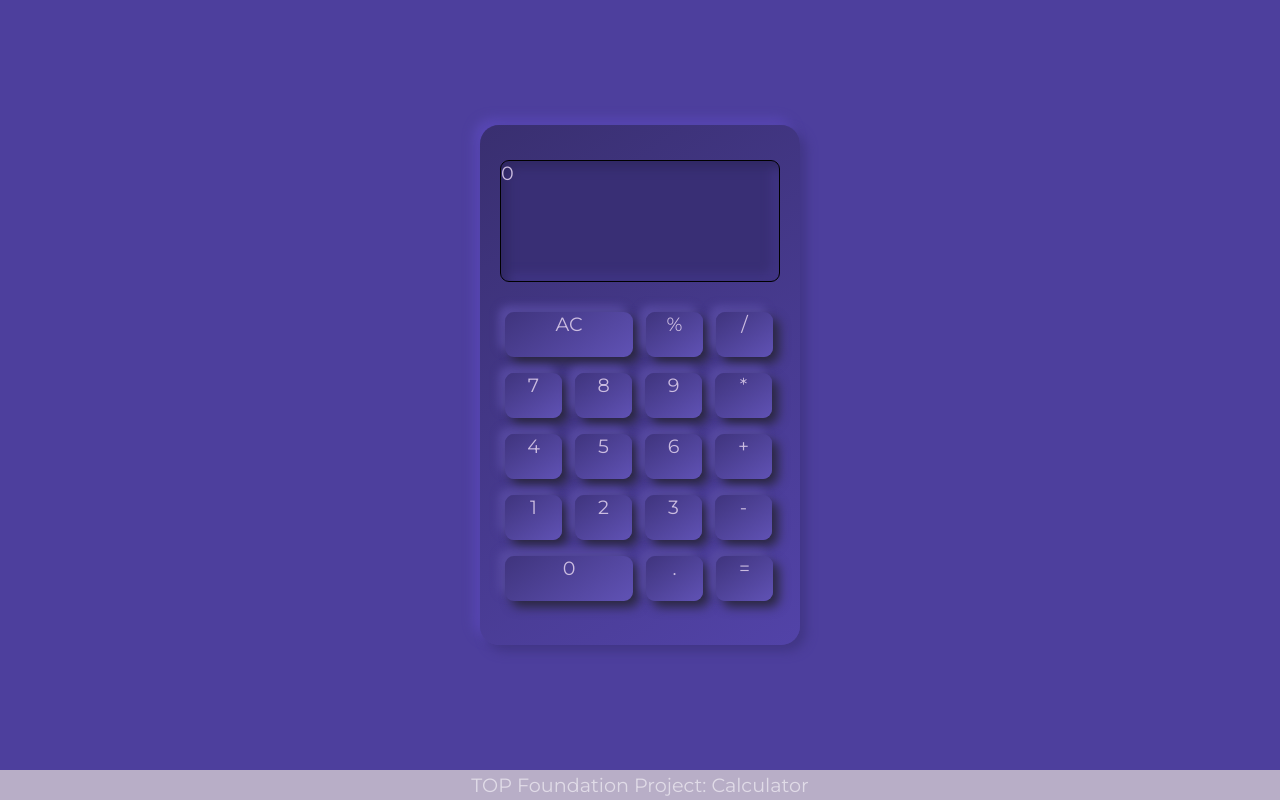
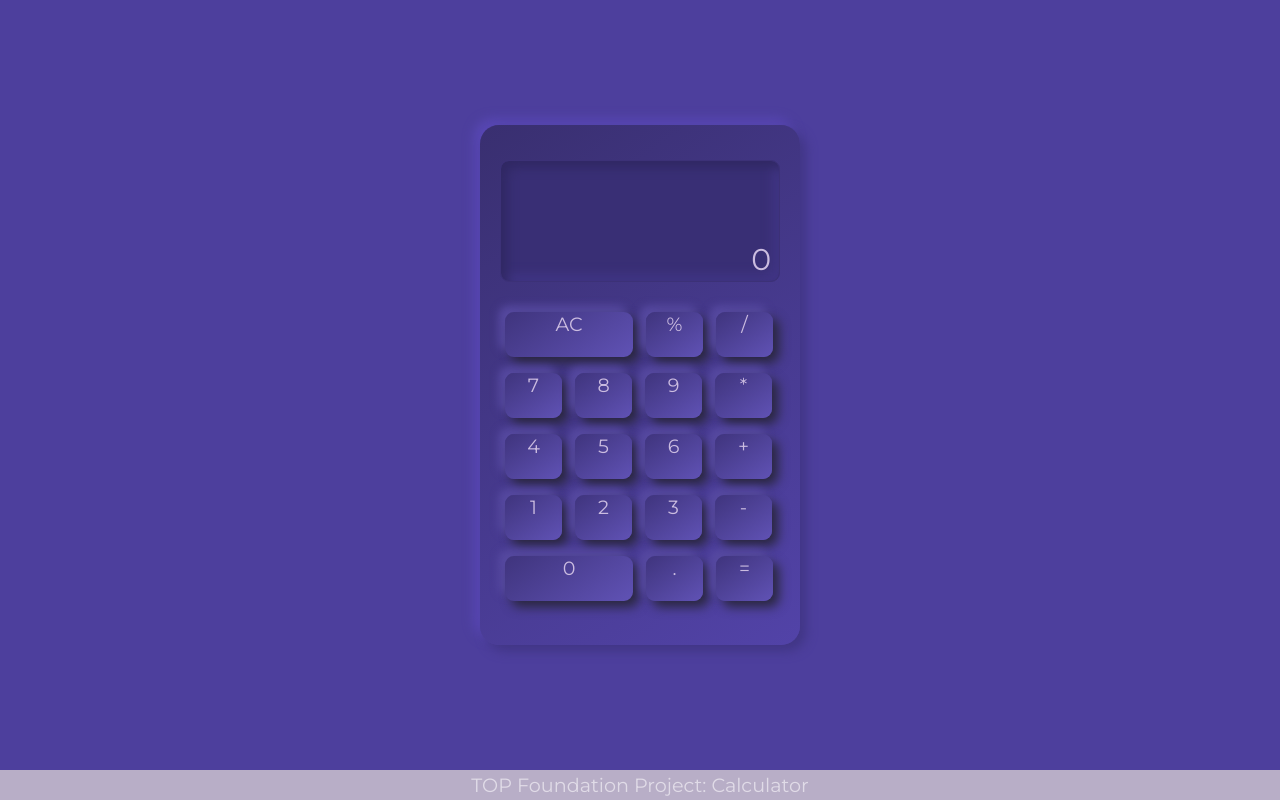
Before and after one commit to kristinalubinets/top-calculator, a plain HTML site: page index.html in a window 1280 px wide. Drawn offline with Linux system fonts and the light colour scheme.

Commit message:
Next step:
Adding the history of results in the 'previous-result' div;
Changing style of 'previous-result' div.

```diff
--- a/index.html
+++ b/index.html
@@ -12,7 +12,10 @@
 
     <div class="container">
         <div class="calculator">
+            <div class="box">
+            <div class="previous-result"></div>
             <div id="result-box">0</div>
+            </div>
             <div class="buttons">
                 <div class="button operator-btn ac">AC</div>
                 <div class="button operator-btn percent">%</div>
--- a/style.css
+++ b/style.css
@@ -29,16 +29,28 @@ body {
                  -6px -6px 11px #5948b5;
 }
 
-#result-box {
+
+
+.box {
+    text-align: right;
     margin: 35px 5px 30px 20px;
-
     width: 278px;
     height: 120px;
-    border: 1px solid black;
+    border: 1.5px solid #3c3177;
     border-radius: 9px;
     background: #392f75;
     box-shadow: inset 6px 6px 11px #302863,
                 inset -6px -6px 11px #423687;
+}
+
+.previous-result {
+    height: 80px;
+}
+
+#result-box {
+    height: 40px;
+    width: 270px;
+    font-size: 30px;
 }
 
 .buttons {
```
